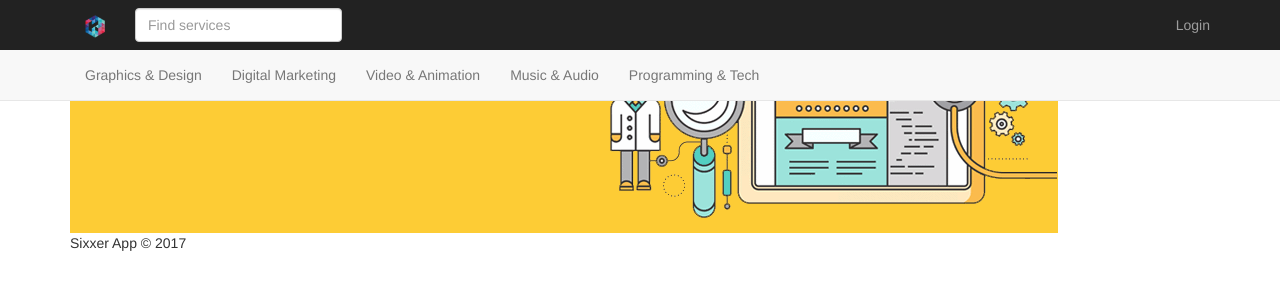
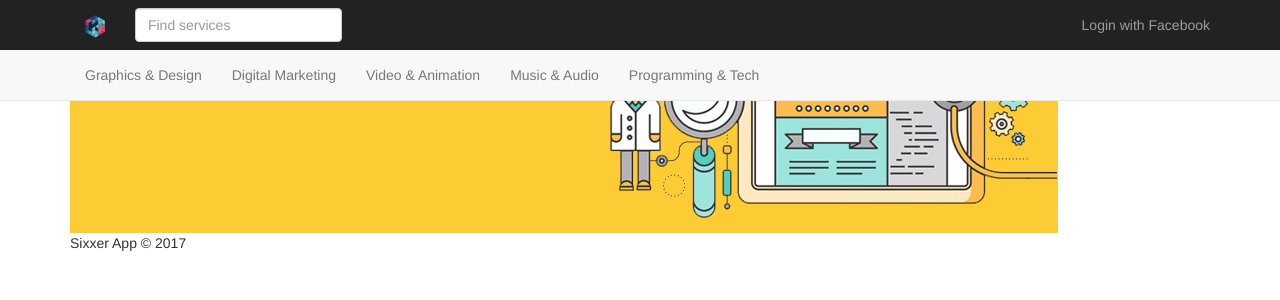
Before and after one commit to ROXy10/sixerr, a Django app: page /?next=/create_gig/ in a window 1280 px wide. Shown: the top 300 px of the page. Run offline with Django 3.2, Linux system fonts and the light colour scheme; data that the repository does not hold is empty; some libraries are stand-ins or nearby versions.

Commit message:
templates: base update login

```diff
--- a/sixerrapp/templates/base.html
+++ b/sixerrapp/templates/base.html
@@ -40,7 +40,7 @@
                     </li>
                 {% else %}
                     <li>
-                        <a href="{% url 'social:begin' 'facebook' %}?next={{ request.path }}">Login</a>
+                        <a href="{% url 'social:begin' 'facebook' %}?next={{ request.path }}">Login with Facebook</a>
                     </li>
                 {% endif %}
             </ul>
```
